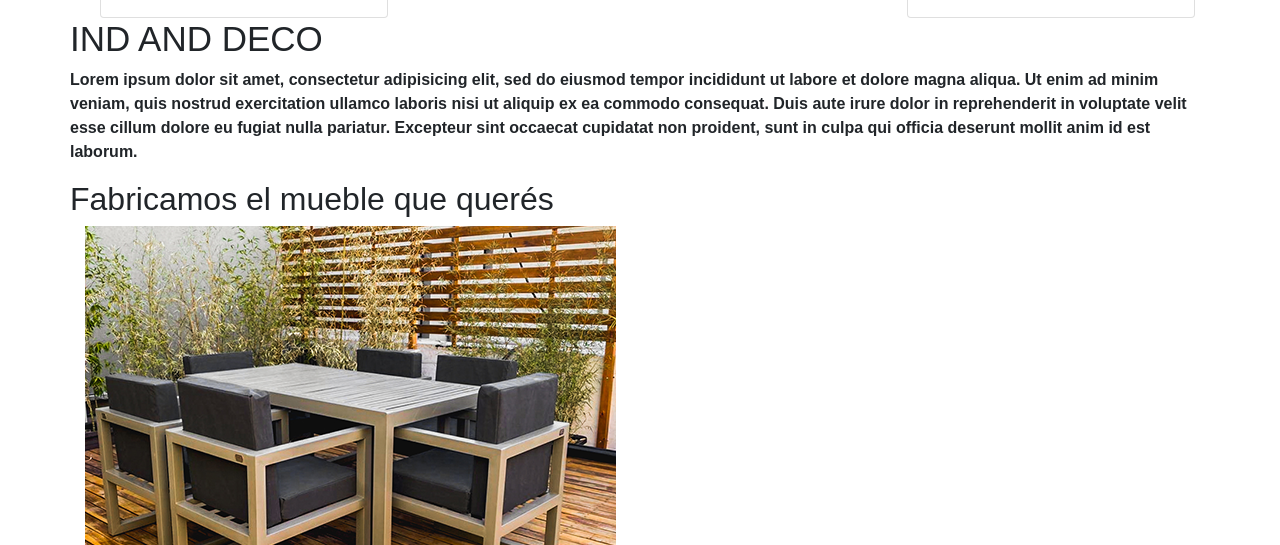
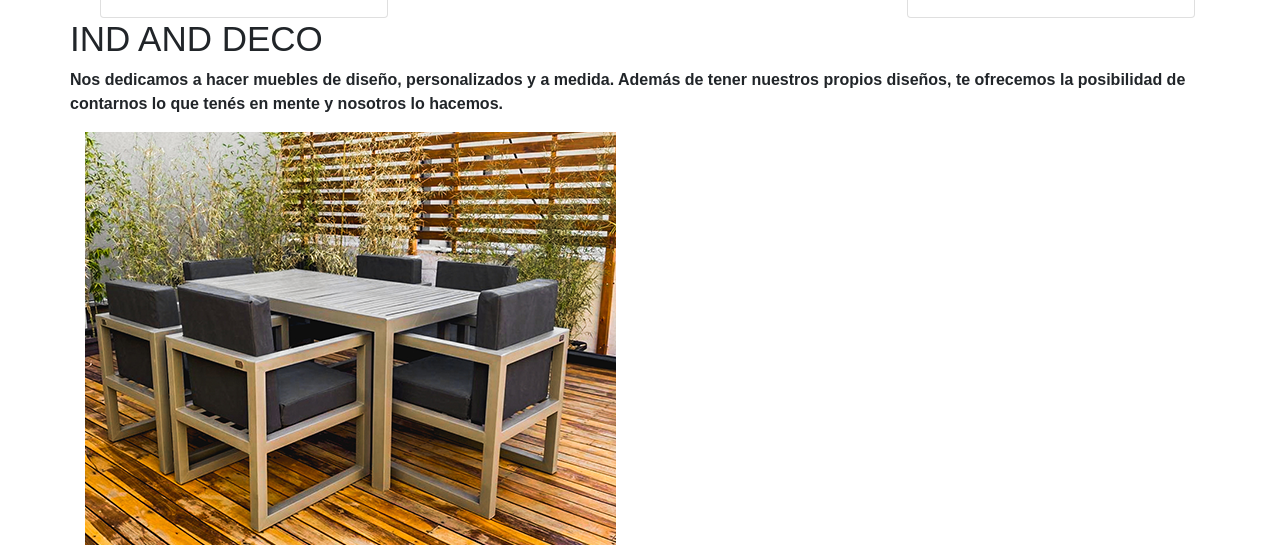
Before and after one commit to RocioLucilaLopez/INDproyectofinal, a plain HTML site: page index.html in a window 1280 px wide. Shown: the part 1280-1825 px from the top of the page. Drawn offline with nearby package versions, Linux system fonts and the light colour scheme.

Commit message:
saqué Lorem del párrafo de la ultima section en index

```diff
--- a/index.html
+++ b/index.html
@@ -120,13 +120,7 @@
        <div class="row" class="paddingTB">
          <section>
             <h1>IND AND DECO</h1>
-            <p>Lorem ipsum dolor sit amet, consectetur adipisicing elit, sed do eiusmod
-            tempor incididunt ut labore et dolore magna aliqua. Ut enim ad minim veniam,
-            quis nostrud exercitation ullamco laboris nisi ut aliquip ex ea commodo
-            consequat. Duis aute irure dolor in reprehenderit in voluptate velit esse
-            cillum dolore eu fugiat nulla pariatur. Excepteur sint occaecat cupidatat non
-            proident, sunt in culpa qui officia deserunt mollit anim id est laborum.</p>
-            <h2>Fabricamos el mueble que querés</h2>
+            <p>Nos dedicamos a hacer muebles de diseño, personalizados y a medida. Además de tener nuestros propios diseños, te ofrecemos la posibilidad de contarnos lo que tenés en mente y nosotros lo hacemos.</h2>
          </section>
          <section class="col-lg-12 col-xs-12" data-aos="fade-up" data-aos-duration="1500">
            <img src="./Assets/Img/livingExteriorTINY.png" alt="living" class="img-fluid imgLiving">
```
